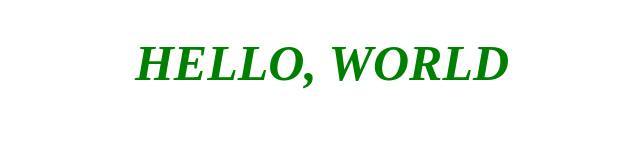
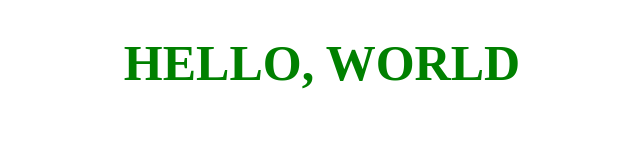
Before and after one commit to AlexanderUsovich/tr-t2, a plain HTML site: page index.html in a window 1280 px wide. Shown: the whole page, without its empty margins (318-958 px from the left). Drawn offline with Linux system fonts and the light colour scheme.

Commit message:
css-sass

```diff
--- a/sass/main.sass
+++ b/sass/main.sass
@@ -2,4 +2,4 @@ h1
     text-align: center
     color: green
     font-size: 50px
-    font-style: italic
+    text-transform: uppercase
```
Also changed, not shown: css/main.css, css/main.min.css.
